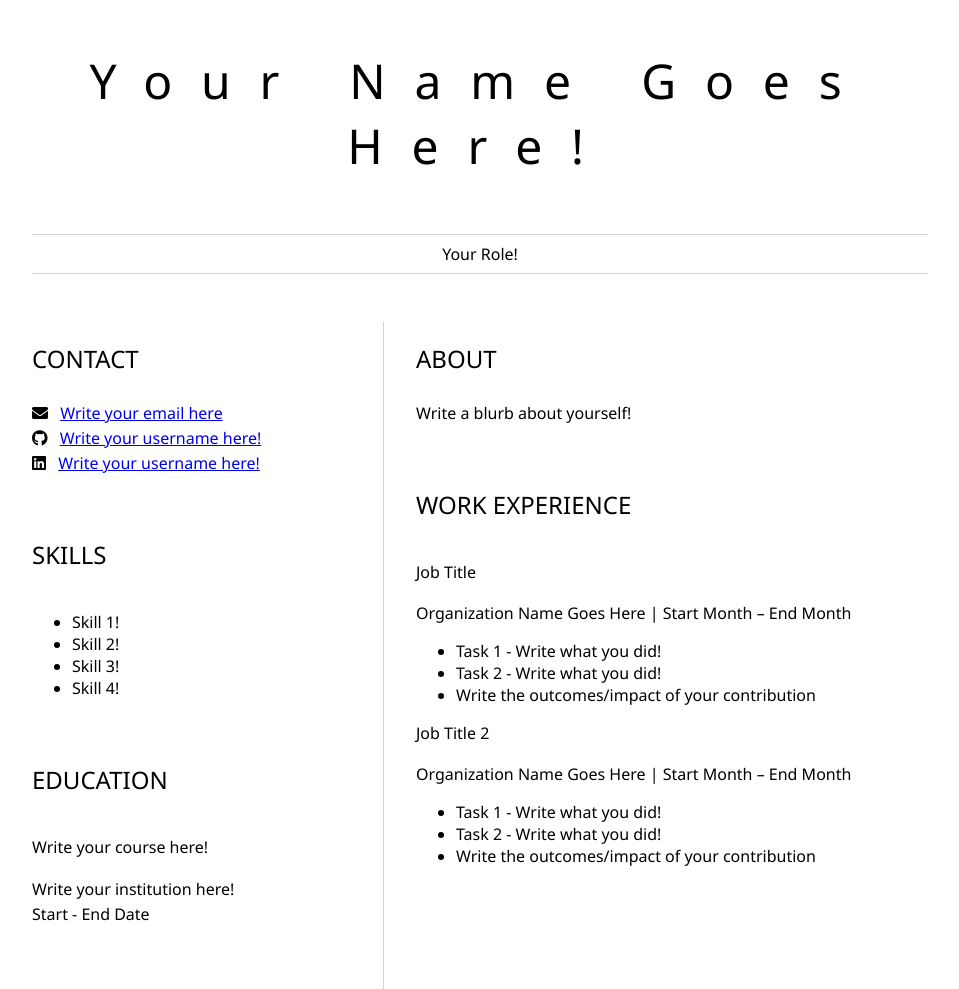
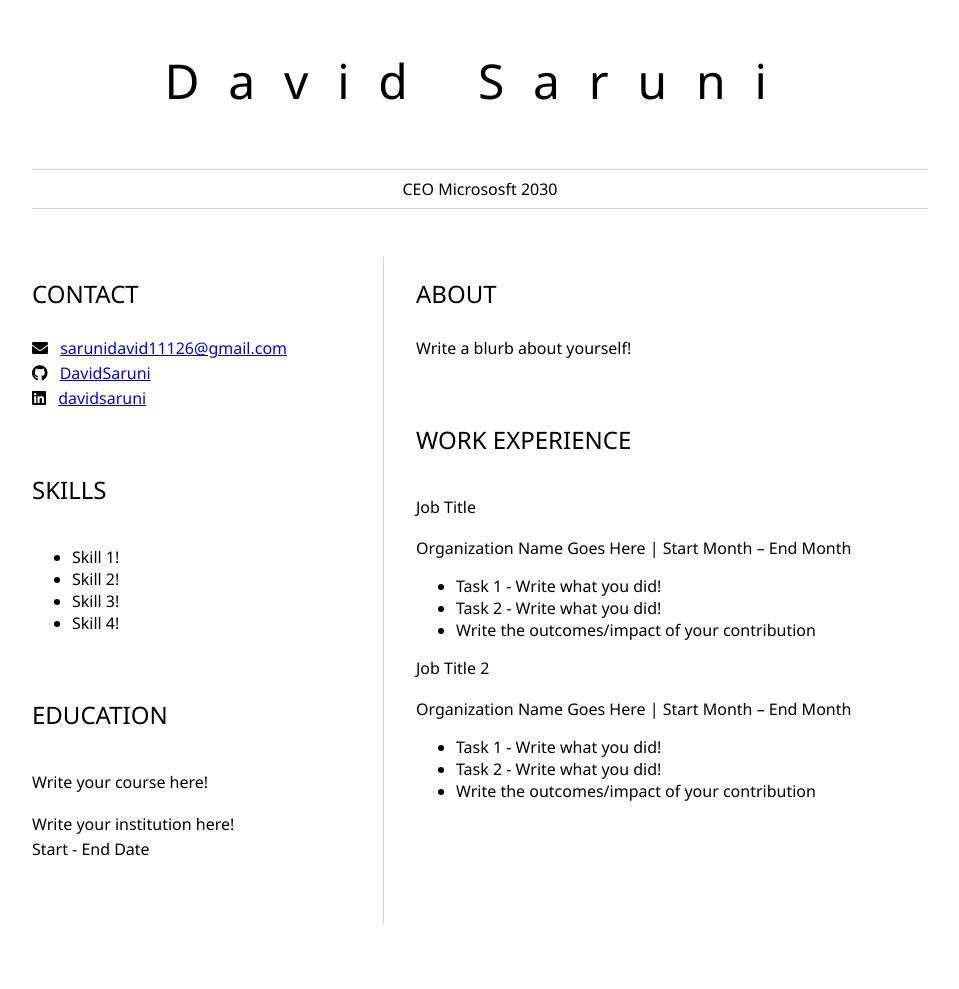
Before and after one commit to DavidSaruni/Online-Resume, a plain HTML site: page index.html in a window 1280 px wide. Shown: the whole page, without its empty margins (160-1119 px from the left). After the commit the page ends 924 px from the top, so only its background shows below. Drawn offline with Linux system fonts and the light colour scheme.

Commit message:
My name and contacts

```diff
--- a/index.html
+++ b/index.html
@@ -8,9 +8,9 @@
 	<body>
 		<header id="header">
 			<!-- resume header with your name and title -->
-			<h1>Your Name Goes Here!</h1>
+			<h1>David Saruni</h1>
 			<hr>
-			Your Role!
+			CEO Micrososft 2030
 			<hr>
 		</header>
 		<main>
@@ -20,15 +20,15 @@
 					<!-- contact info including social media -->
                     <p>
                         <i class="fa fa-envelope" aria-hidden="true"></i>
-                        <a href="mailto:username@domain.top-level domain">Write your email here</a>
+                        <a href="mailto:username@domain.top-level domain">sarunidavid11126@gmail.com</a>
                     </p>
                     <p>
                         <i class="fab fa-github" aria-hidden="true"></i>
-                        <a href="github.com/yourGitHubUsername">Write your username here!</a>
+                        <a href="github.com/yourGitHubUsername">DavidSaruni</a>
                     </p>
                     <p>
                         <i class="fab fa-linkedin" aria-hidden="true"></i>
-                        <a href="linkedin.com/yourLinkedInUsername">Write your username here!</a>
+                        <a href="linkedin.com/yourLinkedInUsername">davidsaruni</a>
                     </p>
 				</section>
 				<section>
```
